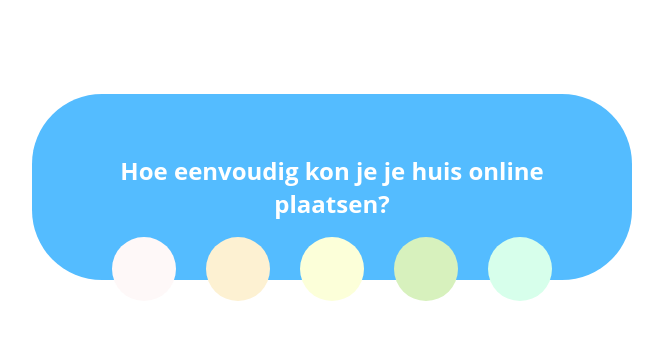
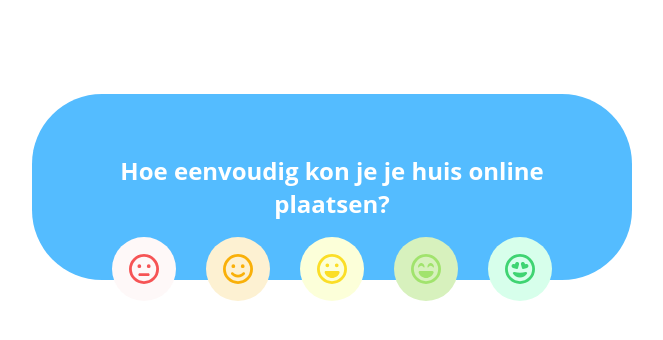
Before and after one commit to MarineVH/zimmo-marine-van-hees, an Angular app: page / in a window 1280 px wide. Shown: the top 340 px of the page, without its empty margins (308-971 px from the left). Built offline with nearby package versions, Linux system fonts and the light colour scheme.

Commit message:
change color emoji face when hover or selected

```diff
--- a/src/app/smiley-button/smiley-button.component.css
+++ b/src/app/smiley-button/smiley-button.component.css
@@ -11,6 +11,19 @@ button {
     align-items: center;
     justify-content: center;
   }
+
+.icon {
+    width: 30px;
+    height: 30px;
+}
+
+.btn:hover .icon {
+    filter: brightness(0) invert(1);
+}
+
+.selected .icon {
+    filter: brightness(0) invert(1);
+}
 
 .btn-neutral {
     background-color: #fef8f8;
```
